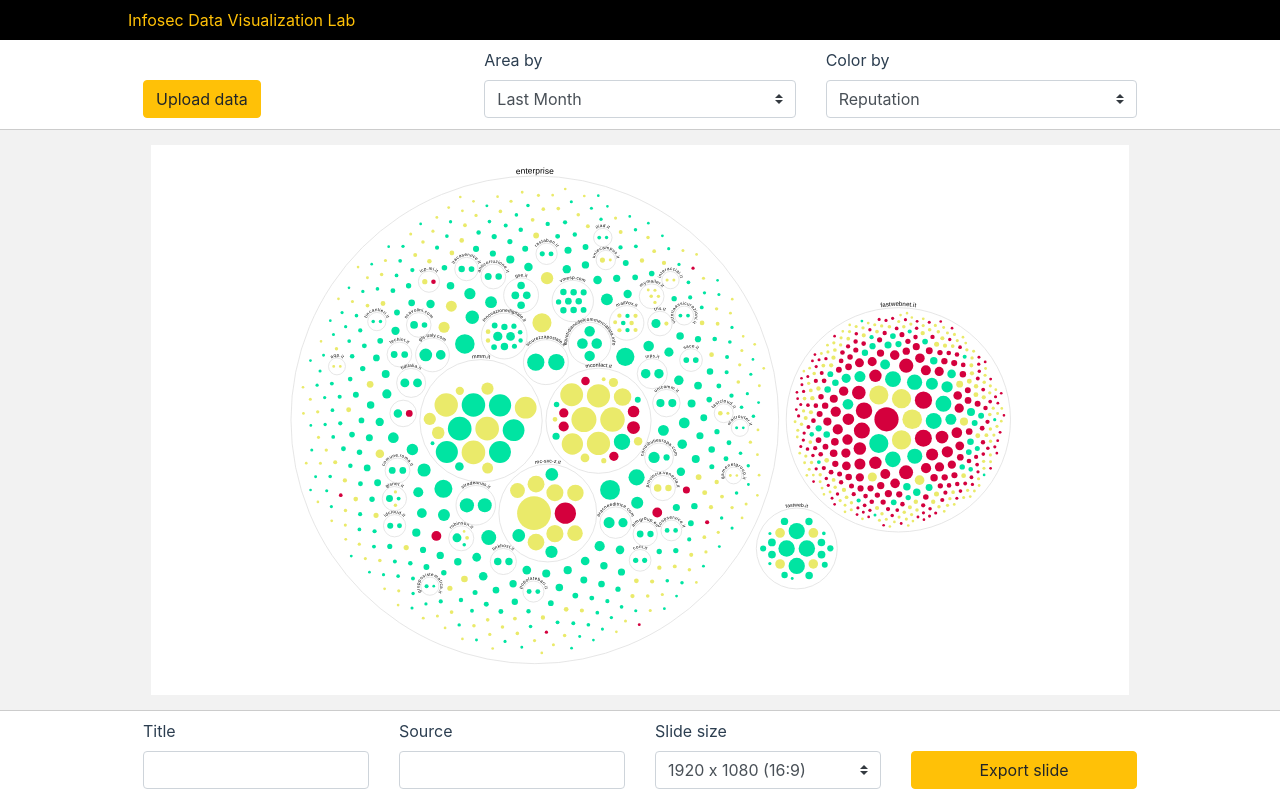
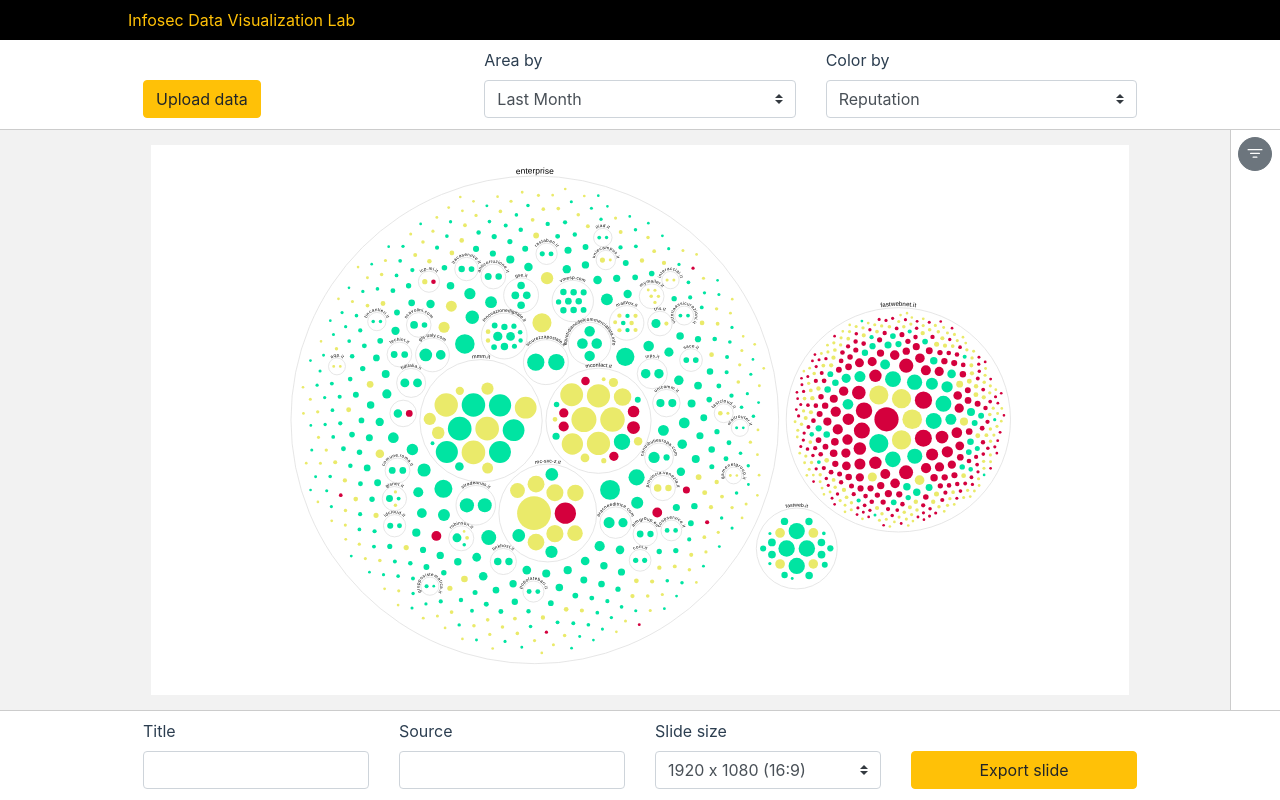
Before and after one commit to calibro/fw-spam, a Vue app: page / in a window 1280 px wide. Built offline with nearby package versions, Linux system fonts and the light colour scheme.

Commit message:
First version of filter bar

```diff
--- a/package.json
+++ b/package.json
@@ -23,6 +23,7 @@
     "save-svg-as-png": "^1.4.17",
     "tippy.js": "^6.0.3",
     "vue": "^2.6.11",
+    "vue-click-outside": "^1.0.7",
     "vuex": "^3.0.1"
   },
   "devDependencies": {
--- a/src/App.vue
+++ b/src/App.vue
@@ -10,6 +10,7 @@
       <div class="slide-box">
         <slide-container ref="slide"></slide-container>
       </div>
+      <filter-sidebar></filter-sidebar>
     </div>
     <div class="export-bar-container item-container">
       <export-bar @export="doExport"></export-bar>
@@ -21,13 +22,15 @@
 import SlideContainer from './components/SlideContainer.vue'
 import OptionsBar from './components/OptionsBar.vue'
 import ExportBar from './components/ExportBar.vue'
+import FilterSidebar from './components/FilterSidebar.vue'
 
 export default {
   name: 'app',
   components: {
     SlideContainer,
     ExportBar,
-    OptionsBar
+    OptionsBar,
+    FilterSidebar
   },
   methods: {
     doExport () {
@@ -74,6 +77,7 @@ body
     background #f2f2f2
     max-height: calc(100vh - 40px - 90px - 90px)
     overflow: hidden;
+    position relative
     .slide-box
       width 80%
       margin 15px auto
--- a/src/components/CirclePackChart.vue
+++ b/src/components/CirclePackChart.vue
@@ -13,7 +13,7 @@
 <script>
 import * as d3 from "d3";
 import { groups } from "d3-array";
-import { mapState, mapMutations } from 'vuex'
+import { mapState, mapGetters, mapMutations } from 'vuex'
 import tippy from 'tippy.js'
 import Vue from 'vue'
 import ChartTooltip from './commons/ChartTooltip'
@@ -28,19 +28,17 @@ export default {
     };
   },
   mounted() {
-    this.init();
+    this.$store.dispatch('data/loadData')
   },
   computed: {
-    ...mapState(['colorBy', 'areaBy'])
+    ...mapState(['colorBy', 'areaBy']),
+    ...mapGetters({
+      filteredData: 'data/filteredData'
+    })
   },
   methods: {
-    async init() {
-      const csvData = await d3.csv("/data/data.csv");
-
-      /*csvData.forEach(el => {
-        el.value =
-          (Math.pow(10, el.lastmonth) / Math.pow(10, 10)) * Math.pow(10, 8);
-      });*/
+    init() {
+      let csvData = this.filteredData
 
       const heirarchy = groups(
         csvData,
@@ -217,6 +215,13 @@ export default {
     },
     colorBy() {
       this.draw();
+    },
+    filteredData: {
+      deep: true,
+      // We have to move our method to a handler field
+      handler () {
+        this.init()
+      }
     }
   }
 };
--- /dev/null
+++ b/src/components/FilterSidebar.vue
@@ -0,0 +1,151 @@
+<template>
+  <div class="filter-sidebar" v-bind:class="{open: isOpen}" v-click-outside="hide">
+    <div class="button-container">
+      <b-button class="button-toggle-filter" pill @click="toggleSidebar">
+        <b-icon-filter></b-icon-filter>
+      </b-button>
+    </div>
+    <div class="filters-container">
+      <div class="filter-header">
+        <div class="filter-title">Filters</div>
+        <div class="filter-reset" @click="() => this['data/resetFilters']()">RESET</div>
+      </div>
+      <div class="filter-list" role="tablist">
+        <div class="filter-block">
+          <div class="filter-according-toggle" v-b-toggle.accordion-1 role="tab">Hierachy<b-icon-chevron-up class="caret"></b-icon-chevron-up></div>
+          <b-collapse id="accordion-1" visible accordion="filter-accordion" role="tabpanel">
+            <div class="filter-body">hello</div>
+          </b-collapse>
+        </div>
+        <div class="filter-block">
+          <div class="filter-according-toggle" v-b-toggle.accordion-2 role="tab">Reputation<b-icon-chevron-up class="caret"></b-icon-chevron-up></div>
+          <b-collapse id="accordion-2" visible accordion="filter-accordion" role="tabpanel">
+            <div class="filter-body">
+              <checkbox-filter :options="reputationOptions" :value="reputationValue" :onChange="this['data/setReputation']"></checkbox-filter>
+            </div>
+          </b-collapse>
+        </div>
+        <div class="filter-block">
+          <div class="filter-according-toggle" v-b-toggle.accordion-3 role="tab">Last day volume<b-icon-chevron-up class="caret"></b-icon-chevron-up></div>
+          <b-collapse id="accordion-3" visible accordion="filter-accordion" role="tabpanel">
+            <div class="filter-body">
+                <range-filter></range-filter>
+            </div>
+          </b-collapse>
+        </div>
+        <div class="filter-block">
+          <div class="filter-according-toggle" v-b-toggle.accordion-4 role="tab">Last month volume<b-icon-chevron-up class="caret"></b-icon-chevron-up></div>
+          <b-collapse id="accordion-4" visible accordion="filter-accordion" role="tabpanel">
+            <div class="filter-body">
+              <range-filter></range-filter>
+            </div>
+          </b-collapse>
+        </div>
+        <div class="filter-block">
+          <div class="filter-according-toggle" v-b-toggle.accordion-5 role="tab">Blacklist<b-icon-chevron-up class="caret"></b-icon-chevron-up></div>
+          <b-collapse id="accordion-5" visible accordion="filter-accordion" role="tabpanel">
+            <div class="filter-body">
+              <checkbox-filter></checkbox-filter>
+            </div>
+          </b-collapse>
+        </div>
+      </div>
+    </div>
+  </div>
+</template>
+
+<script>
+import ClickOutside from 'vue-click-outside'
+import CheckboxFilter from './filters/CheckboxFilter'
+import RangeFilter from './filters/RangeFilter'
+import { mapState, mapMutations } from 'vuex'
+
+export default {
+  name: 'FilterSidebar',
+  components: {
+    RangeFilter,
+    CheckboxFilter
+  },
+  data () {
+    return {
+      isOpen: false
+    }
+  },
+  computed: {
+    ...mapState({
+      reputationValue: state => state.data.filters.reputation,
+      reputationOptions: state => state.data.filterOptions.reputation,
+    })
+  },
+  methods: {
+    ...mapMutations([
+      'data/setReputation', // -> this['some/nested/module/foo']()
+      'data/resetFilters'
+    ]),
+    toggleSidebar () {
+      this.isOpen = !this.isOpen
+    },
+    hide() {
+      this.isOpen = false
+    }
+  },
+  directives: {
+    ClickOutside
+  }
+}
+</script>
+
+<style lang="stylus" scoped>
+.filter-sidebar
+  height 100%
+  max-width 400px
+  position absolute
+  right -350px
+  transition all 0.3s
+  display flex
+  border-left 1px solid #ccc
+  background #fff
+  &.open
+    right 0px
+  .button-container
+    flex 0 0 50px
+    margin 7px
+    .button-toggle-filter
+      border-radius: 50% 50% !important;
+      width: 34px;
+      height: 34px;
+      padding 0px
+  .filters-container
+    flex 1 0 auto
+    margin-top 15px
+    margin-right 30px
+    .filter-header
+      display flex
+      flex-direction row
+      border-bottom 1px solid #ccc
+      padding-bottom 10px
+      margin-bottom 10px
+      .filter-title
+        font-weight bold
+      .filter-reset
+        margin-left auto
+        cursor pointer
+        &:hover
+          text-decoration underline
+    .filter-block
+      border-bottom 1px solid #ccc
+      padding 10px 0px
+      margin 10px 0px
+      .filter-according-toggle
+        display flex
+        justify-content center
+        .caret
+          margin-left auto
+          transition transform 0.3s
+        &.collapsed
+          .caret
+            transform rotate(180deg)
+      .filter-body
+        margin-top 10px
+        max-width: 305px
+</style>
--- /dev/null
+++ b/src/components/filters/CheckboxFilter.vue
@@ -0,0 +1,31 @@
+<template>
+  <b-form-group>
+      <b-form-checkbox-group
+        v-model="value"
+        :options="options"
+        :name="name"
+        @change="change"
+      ></b-form-checkbox-group>
+    </b-form-group>
+</template>
+
+<script>
+export default {
+  name: 'CheckboxFilter',
+  props: ['name', 'options', 'value', 'onChange'],
+  data () {
+    return {
+      selected: null
+    }
+  },
+  methods: {
+    change (val) {
+      this.onChange(val)
+    }
+  }
+}
+</script>
+
+<style lang="stylus" scoped>
+
+</style>
--- /dev/null
+++ b/src/components/filters/RangeFilter.vue
@@ -0,0 +1,32 @@
+<template>
+  <div class="range-filter">
+    <div class="input-block">
+      <label>Min</label>
+      <b-form-input :placeholder="min" type="number"></b-form-input>
+    </div>
+    <div class="input-block">
+      <label>Max</label>
+      <b-form-input :placeholder="max" type="number"></b-form-input>
+    </div>
+  </div>
+</template>
+
+<script>
+export default {
+  name: 'RangeFilter',
+  props: ['min', 'max']
+}
+</script>
+
+<style lang="stylus" scoped>
+.range-filter
+  display flex
+  justify-content: space-between
+  .input-block
+    display flex
+    flex-direction column
+    width 45%
+    label
+      font-size 13px
+      font-weight bold
+</style>
--- a/src/store.js
+++ b/src/store/index.js
@@ -1,9 +1,13 @@
 import Vue from 'vue'
 import Vuex from 'vuex'
+import data from './modules/data'
 
 Vue.use(Vuex)
 
 export default new Vuex.Store({
+  modules: {
+    data
+  },
   state: {
     areaBy: 'lastmonth',
     colorBy: 'email_score_name',
--- /dev/null
+++ b/src/store/modules/data.js
@@ -0,0 +1,47 @@
+import * as d3 from "d3";
+
+const initialFilters = {
+  reputation: ['poor', 'neutral', 'good']
+}
+
+export default {
+  namespaced: true,
+  state: {
+    loaded: false,
+    csvData: [],
+    filters: Object.assign({}, initialFilters),
+    filterOptions: {
+      reputation :[
+        { text: 'Poor', value: 'poor' },
+        { text: 'Neutral', value: 'neutral' },
+        { text: 'Good', value: 'good' },
+      ]
+    }
+  },
+  getters: {
+    filteredData: state => {
+      return state.csvData.filter(el => {
+        return state.filters.reputation.includes(el.email_score_name.toLowerCase())
+      })
+    }
+  },
+  mutations: {
+    setData (state, val) {
+      state.csvData = val
+      state.loaded = true
+    },
+    setReputation (state, val) {
+      state.filters.reputation = val
+    },
+    resetFilters (state) {
+      state.filters = Object.assign({}, initialFilters)
+    }
+  },
+  actions: {
+    async loadData({state, commit}) {
+      state.loaded = false
+      const csvData = await d3.csv("/data/data.csv");
+      commit('setData', csvData)
+    }
+  }
+}
```
